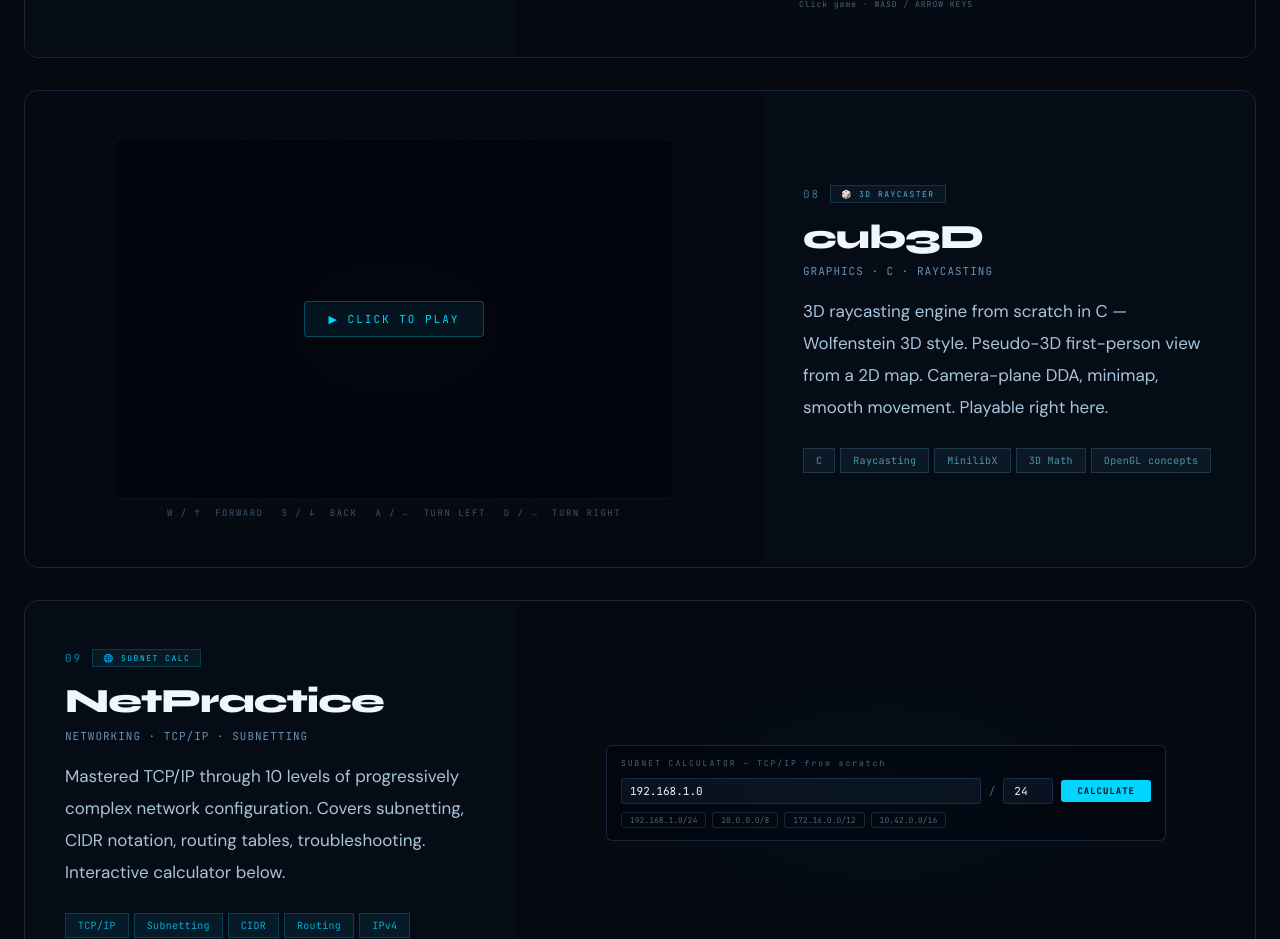
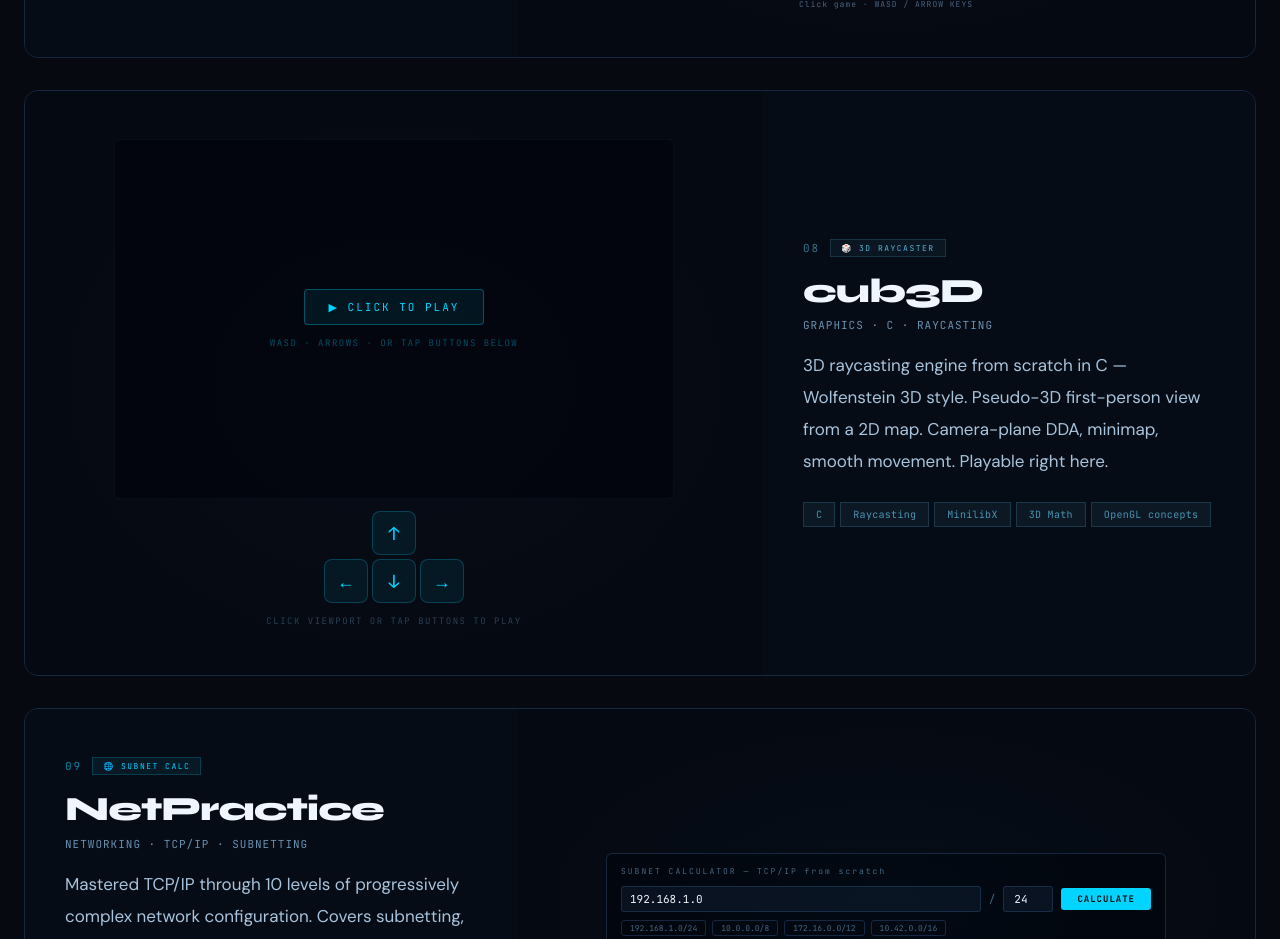
Before and after one commit to Houdaifa1/portfolio, a React (Vite) app: page / in a window 1280 px wide. Shown: the part 5480-6419 px from the top of the page. Built offline with nearby package versions, Linux system fonts and the light colour scheme.

Commit message:
hdrahm<feb 27>: change space background and fix game cub3d

```diff
--- a/src/components/SpaceCanvas.jsx
+++ b/src/components/SpaceCanvas.jsx
@@ -17,7 +17,9 @@ function mkRng(seed) {
 // ── Static nebula — drawn ONCE to offscreen canvas ────────────────
 // NOTE: green airglow is NOT here — it lives in the animated layer
 function buildNebula(W, H) {
-  const off = new OffscreenCanvas(W, H);
+  const off = document.createElement('canvas');
+  off.width  = W;
+  off.height = H;
   const ctx = off.getContext('2d');
 
   // 1. Base black
--- a/src/components/games/Cub3DGame.jsx
+++ b/src/components/games/Cub3DGame.jsx
@@ -1,4 +1,18 @@
-import { useState, useEffect, useRef } from 'react';
+import { useState, useEffect, useRef, useCallback } from 'react';
+
+// ─────────────────────────────────────────────────────────────────
+//  Cub3DGame — bulletproof input, works in Brave / Safari / Firefox
+//
+//  KEY INSIGHT: never rely on canvas DOM focus.
+//  Instead:
+//    • A simple `playing` boolean ref tracks whether the user
+//      has clicked "play". When true, window keydown/keyup listeners
+//      are registered and feed keys into the game loop.
+//    • On-screen D-pad buttons feed the same input set, so touch
+//      users and anyone whose keyboard silently drops events still
+//      get full control.
+//    • Click outside the wrapper → playing = false, listeners removed.
+// ─────────────────────────────────────────────────────────────────
 
 const MAP = [
   [1,1,1,1,1,1,1,1,1,1],
@@ -14,30 +28,28 @@ const MAP = [
 ];
 const ROWS = MAP.length, COLS_M = MAP[0].length;
 
-// Canvas uses y-axis pointing DOWN.
-// Rotating by +angle = clockwise = turning RIGHT.
-// Rotating by -angle = counter-clockwise = turning LEFT.
 function rotVec(x, y, a) {
   const c = Math.cos(a), s = Math.sin(a);
   return [x * c - y * s, x * s + y * c];
 }
-
-function open(x, y) {
+function canMove(x, y) {
   const mx = Math.floor(x), my = Math.floor(y);
   return my >= 0 && my < ROWS && mx >= 0 && mx < COLS_M && MAP[my][mx] === 0;
 }
 
 function drawScene(ctx, W, H, px, py, dx, dy, cx, cy) {
-  // Sky
   const sky = ctx.createLinearGradient(0, 0, 0, H / 2);
-  sky.addColorStop(0, '#020408'); sky.addColorStop(1, '#060d1a');
-  ctx.fillStyle = sky; ctx.fillRect(0, 0, W, H / 2);
-  // Floor
+  sky.addColorStop(0, '#020408');
+  sky.addColorStop(1, '#060d1a');
+  ctx.fillStyle = sky;
+  ctx.fillRect(0, 0, W, H / 2);
+
   const flr = ctx.createLinearGradient(0, H / 2, 0, H);
-  flr.addColorStop(0, '#050810'); flr.addColorStop(1, '#020305');
-  ctx.fillStyle = flr; ctx.fillRect(0, H / 2, W, H / 2);
+  flr.addColorStop(0, '#050810');
+  flr.addColorStop(1, '#020305');
+  ctx.fillStyle = flr;
+  ctx.fillRect(0, H / 2, W, H / 2);
 
-  // DDA raycasting
   for (let col = 0; col < W; col++) {
     const camX = 2 * col / W - 1;
     const rdx = dx + cx * camX, rdy = dy + cy * camX;
@@ -58,8 +70,7 @@ function drawScene(ctx, W, H, px, py, dx, dy, cx, cy) {
       : (my - py + (1 - sy) / 2) / rdy;
     const wh = Math.min(H, Math.floor(H / Math.max(pd, 0.01)));
     const wt = Math.floor((H - wh) / 2);
-    const br  = Math.max(0, 1 - pd / 8) * (side === 1 ? 0.45 : 1.0);
-    // Cyan-blue palette matching the site accent colors
+    const br = Math.max(0, 1 - pd / 8) * (side === 1 ? 0.45 : 1.0);
     ctx.fillStyle = `rgb(0,${Math.floor(80 + 132 * br)},${Math.floor(160 + 95 * br)})`;
     ctx.fillRect(col, wt, 1, wh);
     if (wh > 4) {
@@ -72,141 +83,261 @@ function drawScene(ctx, W, H, px, py, dx, dy, cx, cy) {
   const MS = 10, mmx = W - COLS_M * MS - 8, mmy = 8;
   ctx.fillStyle = 'rgba(2,4,10,0.9)';
   ctx.fillRect(mmx - 2, mmy - 2, COLS_M * MS + 4, ROWS * MS + 4);
-  ctx.strokeStyle = 'rgba(0,180,255,0.22)'; ctx.lineWidth = 1;
+  ctx.strokeStyle = 'rgba(0,180,255,0.22)';
+  ctx.lineWidth = 1;
   ctx.strokeRect(mmx - 2, mmy - 2, COLS_M * MS + 4, ROWS * MS + 4);
-  MAP.forEach((row, y) => row.forEach((c, x) => {
-    ctx.fillStyle = c ? '#0a1828' : '#030609';
+  MAP.forEach((row, y) => row.forEach((cell, x) => {
+    ctx.fillStyle = cell ? '#0a1828' : '#030609';
     ctx.fillRect(mmx + x * MS, mmy + y * MS, MS - 1, MS - 1);
   }));
   const ppx = mmx + px * MS, ppy = mmy + py * MS;
   ctx.fillStyle = '#00d4ff';
-  ctx.beginPath(); ctx.arc(ppx, ppy, 2.5, 0, Math.PI * 2); ctx.fill();
+  ctx.beginPath();
+  ctx.arc(ppx, ppy, 2.5, 0, Math.PI * 2);
+  ctx.fill();
   const fl2 = MS * 2.8;
-  ctx.strokeStyle = 'rgba(0,212,255,0.28)'; ctx.lineWidth = 1;
+  ctx.strokeStyle = 'rgba(0,212,255,0.28)';
+  ctx.lineWidth = 1;
   ctx.beginPath();
-  ctx.moveTo(ppx, ppy); ctx.lineTo(ppx + (dx - cx) * fl2, ppy + (dy - cy) * fl2);
-  ctx.moveTo(ppx, ppy); ctx.lineTo(ppx + (dx + cx) * fl2, ppy + (dy + cy) * fl2);
+  ctx.moveTo(ppx, ppy);
+  ctx.lineTo(ppx + (dx - cx) * fl2, ppy + (dy - cy) * fl2);
+  ctx.moveTo(ppx, ppy);
+  ctx.lineTo(ppx + (dx + cx) * fl2, ppy + (dy + cy) * fl2);
   ctx.stroke();
-  ctx.strokeStyle = 'rgba(0,212,255,0.75)'; ctx.lineWidth = 1.5;
+  ctx.strokeStyle = 'rgba(0,212,255,0.75)';
+  ctx.lineWidth = 1.5;
   ctx.beginPath();
-  ctx.moveTo(ppx, ppy); ctx.lineTo(ppx + dx * fl2 * 0.6, ppy + dy * fl2 * 0.6);
+  ctx.moveTo(ppx, ppy);
+  ctx.lineTo(ppx + dx * fl2 * 0.6, ppy + dy * fl2 * 0.6);
   ctx.stroke();
+}
+
+// ── D-pad button — works on mouse, touch, stylus ─────────────────
+function Btn({ label, onPress, onRelease }) {
+  return (
+    <div
+      onPointerDown={e => { e.preventDefault(); onPress(); }}
+      onPointerUp={onRelease}
+      onPointerLeave={onRelease}
+      onPointerCancel={onRelease}
+      style={{
+        width: 44, height: 44,
+        display: 'flex', alignItems: 'center', justifyContent: 'center',
+        background: 'rgba(0,212,255,0.07)',
+        border: '1px solid rgba(0,212,255,0.22)',
+        borderRadius: 8,
+        color: '#00d4ff',
+        fontSize: 18,
+        userSelect: 'none',
+        touchAction: 'none',
+        cursor: 'pointer',
+        fontFamily: 'var(--mono)',
+      }}
+    >
+      {label}
+    </div>
+  );
 }
 
 export default function Cub3DGame({ active }) {
   const canvasRef = useRef(null);
-  const keysRef   = useRef(new Set());
-  const stateRef  = useRef({ px: 1.5, py: 1.5, dx: 1, dy: 0, cx: 0, cy: 0.6 });
-  const rafRef    = useRef(null);
-  const [focused, setFocused] = useState(false);
+  const wrapRef   = useRef(null);
 
-  // Game loop — runs when active
+  // All game state + input in one stable ref — no re-render on mutation
+  const G = useRef({
+    px: 1.5, py: 1.5,
+    dx: 1,   dy: 0,
+    cx: 0,   cy: 0.6,
+    keys: new Set(),   // currently held keyboard keys (lowercased)
+    btns: new Set(),   // currently held on-screen buttons
+    playing: false,
+    raf: null,
+  });
+
+  const [playing, setPlaying] = useState(false);
+
+  // ── Start playing ─────────────────────────────────────────────
+  const startPlaying = useCallback((e) => {
+    if (e) e.stopPropagation();
+    G.current.playing = true;
+    G.current.keys.clear();
+    G.current.btns.clear();
+    setPlaying(true);
+  }, []);
+
+  // ── Stop playing ──────────────────────────────────────────────
+  const stopPlaying = useCallback(() => {
+    G.current.playing = false;
+    G.current.keys.clear();
+    G.current.btns.clear();
+    setPlaying(false);
+  }, []);
+
+  // ── Click-outside detection ───────────────────────────────────
   useEffect(() => {
-    if (!active || !canvasRef.current) return;
+    if (!active) return;
+    const onDown = e => {
+      if (wrapRef.current && !wrapRef.current.contains(e.target)) {
+        stopPlaying();
+      }
+    };
+    document.addEventListener('pointerdown', onDown, true);
+    return () => document.removeEventListener('pointerdown', onDown, true);
+  }, [active, stopPlaying]);
+
+  // ── Window keyboard listeners ─────────────────────────────────
+  // Registered on WINDOW with capture:true — never depends on canvas
+  // having DOM focus. This is the only thing that reliably works in
+  // Brave (and every other browser). Keys are lowercased so we don't
+  // need to handle 'W' vs 'w' separately in the loop.
+  useEffect(() => {
+    if (!active) return;
+
+    const GAME_KEYS = new Set([
+      'arrowup','arrowdown','arrowleft','arrowright',
+      'w','a','s','d',' ',
+    ]);
+
+    const onKeyDown = e => {
+      if (!G.current.playing) return;
+      const k = e.key.toLowerCase();
+      if (GAME_KEYS.has(k)) e.preventDefault();
+      G.current.keys.add(k);
+    };
+    const onKeyUp = e => {
+      G.current.keys.delete(e.key.toLowerCase());
+    };
+
+    window.addEventListener('keydown', onKeyDown, { capture: true });
+    window.addEventListener('keyup',   onKeyUp,   { capture: true });
+    return () => {
+      window.removeEventListener('keydown', onKeyDown, { capture: true });
+      window.removeEventListener('keyup',   onKeyUp,   { capture: true });
+    };
+  }, [active]);
+
+  // ── Game loop — runs whenever active is true ──────────────────
+  useEffect(() => {
+    if (!active) {
+      if (G.current.raf) { cancelAnimationFrame(G.current.raf); G.current.raf = null; }
+      return;
+    }
     const canvas = canvasRef.current;
+    if (!canvas) return;
     const ctx = canvas.getContext('2d');
     const W = canvas.width, H = canvas.height;
     const ROT = 0.05, SPD = 0.07;
 
+    // Draw an initial idle frame right away
+    const s = G.current;
+    drawScene(ctx, W, H, s.px, s.py, s.dx, s.dy, s.cx, s.cy);
+
     const loop = () => {
-      const s = stateRef.current;
-      const k = keysRef.current;
+      const s = G.current;
+      const k = s.keys, b = s.btns;
 
-      // RIGHT turn = clockwise = +ROT  (y-axis points down in canvas)
-      if (k.has('ArrowRight') || k.has('d')) {
-        [s.dx, s.dy] = rotVec(s.dx, s.dy, +ROT);
-        [s.cx, s.cy] = rotVec(s.cx, s.cy, +ROT);
+      const fwd   = k.has('arrowup')    || k.has('w') || b.has('w');
+      const back  = k.has('arrowdown')  || k.has('s') || b.has('s');
+      const left  = k.has('arrowleft')  || k.has('a') || b.has('a');
+      const right = k.has('arrowright') || k.has('d') || b.has('d');
+
+      if (right) { [s.dx, s.dy] = rotVec(s.dx, s.dy, +ROT); [s.cx, s.cy] = rotVec(s.cx, s.cy, +ROT); }
+      if (left)  { [s.dx, s.dy] = rotVec(s.dx, s.dy, -ROT); [s.cx, s.cy] = rotVec(s.cx, s.cy, -ROT); }
+      if (fwd) {
+        if (canMove(s.px + s.dx * SPD, s.py)) s.px += s.dx * SPD;
+        if (canMove(s.px, s.py + s.dy * SPD)) s.py += s.dy * SPD;
       }
-      // LEFT turn  = counter-clockwise = -ROT
-      if (k.has('ArrowLeft')  || k.has('a')) {
-        [s.dx, s.dy] = rotVec(s.dx, s.dy, -ROT);
-        [s.cx, s.cy] = rotVec(s.cx, s.cy, -ROT);
-      }
-      if (k.has('ArrowUp')   || k.has('w')) {
-        if (open(s.px + s.dx * SPD, s.py)) s.px += s.dx * SPD;
-        if (open(s.px, s.py + s.dy * SPD)) s.py += s.dy * SPD;
-      }
-      if (k.has('ArrowDown') || k.has('s')) {
-        if (open(s.px - s.dx * SPD, s.py)) s.px -= s.dx * SPD;
-        if (open(s.px, s.py - s.dy * SPD)) s.py -= s.dy * SPD;
+      if (back) {
+        if (canMove(s.px - s.dx * SPD, s.py)) s.px -= s.dx * SPD;
+        if (canMove(s.px, s.py - s.dy * SPD)) s.py -= s.dy * SPD;
       }
 
       drawScene(ctx, W, H, s.px, s.py, s.dx, s.dy, s.cx, s.cy);
-      rafRef.current = requestAnimationFrame(loop);
+      s.raf = requestAnimationFrame(loop);
     };
 
-    rafRef.current = requestAnimationFrame(loop);
-    return () => { cancelAnimationFrame(rafRef.current); rafRef.current = null; };
+    G.current.raf = requestAnimationFrame(loop);
+    return () => { cancelAnimationFrame(G.current.raf); G.current.raf = null; };
   }, [active]);
 
-  // Key handlers — attached to canvas via React props (not window).
-  // Because the canvas has tabIndex=0 and is focused, these only fire
-  // when the game is active. No global listeners, no bleed into the page.
-  const handleKeyDown = e => {
-    if (['ArrowUp','ArrowDown','ArrowLeft','ArrowRight',' '].includes(e.key)) {
-      e.preventDefault();  // block page scroll — works because canvas is the focused element
-    }
-    keysRef.current.add(e.key);
-  };
+  // Deactivate when parent sets active=false
+  useEffect(() => { if (!active) stopPlaying(); }, [active, stopPlaying]);
 
-  const handleKeyUp   = e => keysRef.current.delete(e.key);
-  const handleBlur    = () => { keysRef.current.clear(); setFocused(false); };
-  const handleFocus   = () => setFocused(true);
-  const handleClick   = e => { e.stopPropagation(); canvasRef.current?.focus(); };
+  // On-screen button helpers
+  const press   = key => () => G.current.btns.add(key);
+  const release = key => () => G.current.btns.delete(key);
 
   return (
-    <div style={{ display: 'flex', flexDirection: 'column', alignItems: 'center', gap: 8 }}>
+    <div
+      ref={wrapRef}
+      style={{ display: 'flex', flexDirection: 'column', alignItems: 'center', gap: 12 }}
+    >
+      {/* Canvas viewport */}
       <div style={{ position: 'relative', width: '100%', maxWidth: 560 }}>
         <canvas
           ref={canvasRef}
           width={560}
           height={360}
-          tabIndex={0}
-          onClick={handleClick}
-          onKeyDown={handleKeyDown}
-          onKeyUp={handleKeyUp}
-          onFocus={handleFocus}
-          onBlur={handleBlur}
+          onClick={startPlaying}
           style={{
             display: 'block', width: '100%', height: 'auto',
-            border: `1px solid ${focused ? 'rgba(0,212,255,0.55)' : 'var(--border)'}`,
+            border: `1px solid ${playing ? 'rgba(0,212,255,0.55)' : 'var(--border)'}`,
             borderRadius: 6,
-            cursor: focused ? 'crosshair' : 'pointer',
+            cursor: playing ? 'crosshair' : 'pointer',
             outline: 'none',
             transition: 'border-color .2s',
           }}
         />
-        {!focused && (
+
+        {/* Click-to-play overlay */}
+        {!playing && (
           <div
-            onClick={handleClick}
+            onClick={startPlaying}
             style={{
               position: 'absolute', inset: 0, borderRadius: 6, cursor: 'pointer',
-              display: 'flex', alignItems: 'center', justifyContent: 'center',
-              background: 'rgba(3,5,12,0.72)',
+              display: 'flex', flexDirection: 'column',
+              alignItems: 'center', justifyContent: 'center', gap: 12,
+              background: 'rgba(3,5,12,0.75)',
             }}
           >
             <div style={{
               fontFamily: 'var(--mono)', fontSize: 11, color: '#00d4ff',
               letterSpacing: 2, textTransform: 'uppercase',
-              background: 'rgba(0,212,255,0.07)',
-              border: '1px solid rgba(0,212,255,0.3)',
+              background: 'rgba(0,212,255,0.08)',
+              border: '1px solid rgba(0,212,255,0.32)',
               padding: '10px 24px', borderRadius: 4,
             }}>
               ▶ CLICK TO PLAY
             </div>
+            <div style={{
+              fontFamily: 'var(--mono)', fontSize: 9,
+              color: 'rgba(0,212,255,0.35)', letterSpacing: 1.5,
+            }}>
+              WASD · ARROWS · OR TAP BUTTONS BELOW
+            </div>
           </div>
         )}
       </div>
+
+      {/* On-screen D-pad — always visible, works mouse + touch */}
+      <div style={{ display: 'flex', flexDirection: 'column', alignItems: 'center', gap: 4 }}>
+        <Btn label="↑" onPress={press('w')}  onRelease={release('w')} />
+        <div style={{ display: 'flex', gap: 4 }}>
+          <Btn label="←" onPress={press('a')} onRelease={release('a')} />
+          <Btn label="↓" onPress={press('s')} onRelease={release('s')} />
+          <Btn label="→" onPress={press('d')} onRelease={release('d')} />
+        </div>
+      </div>
+
       <div style={{
-        display: 'flex', gap: 18, fontFamily: 'var(--mono)', fontSize: 9,
-        color: focused ? 'rgba(0,212,255,0.65)' : '#3a5470',
-        letterSpacing: 1.5, textTransform: 'uppercase', transition: 'color .3s',
+        fontFamily: 'var(--mono)', fontSize: 9,
+        color: playing ? 'rgba(0,212,255,0.5)' : '#2a4055',
+        letterSpacing: 1.5, textTransform: 'uppercase',
+        transition: 'color .3s',
       }}>
-        <span>W / ↑ &nbsp;forward</span>
-        <span>S / ↓ &nbsp;back</span>
-        <span>A / ← &nbsp;turn left</span>
-        <span>D / → &nbsp;turn right</span>
-        {focused && <span style={{ color: '#243850' }}>· click outside to release</span>}
+        {playing
+          ? 'WASD / ARROWS OR TAP BUTTONS · CLICK OUTSIDE TO STOP'
+          : 'CLICK VIEWPORT OR TAP BUTTONS TO PLAY'}
       </div>
     </div>
   );
```
